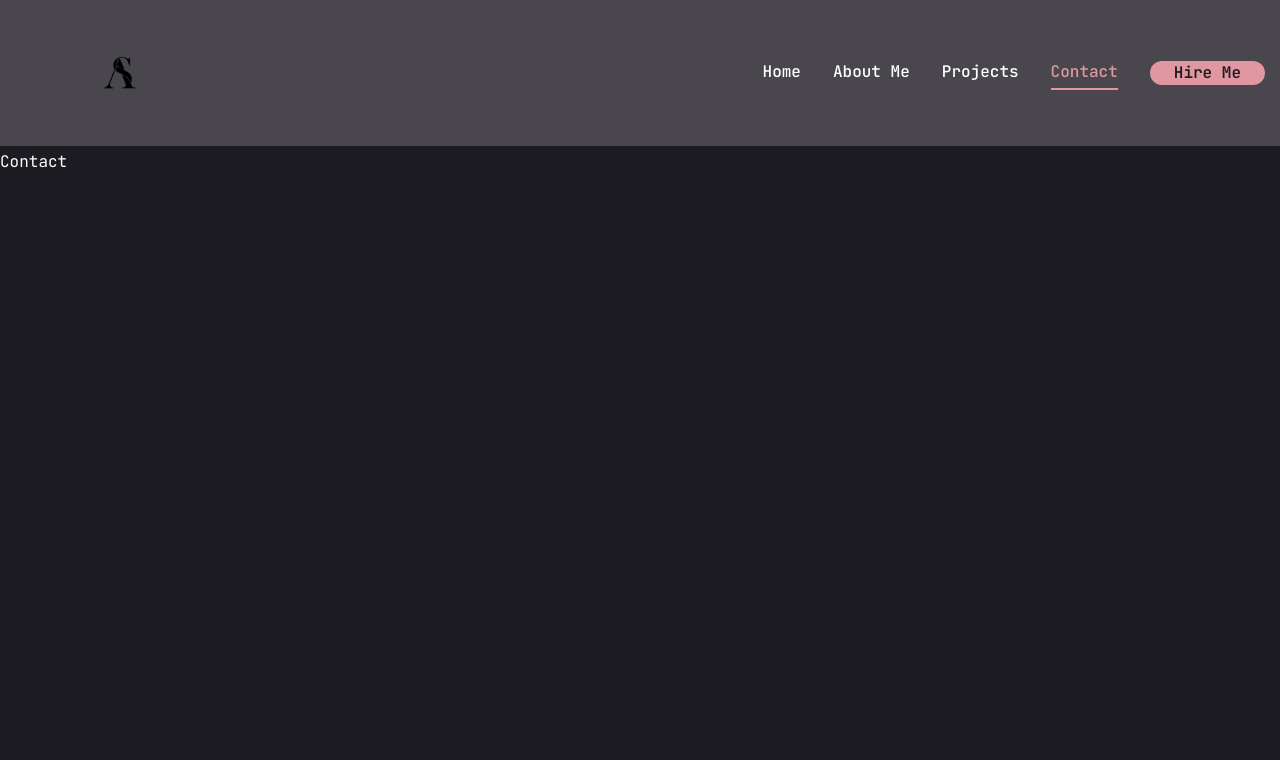
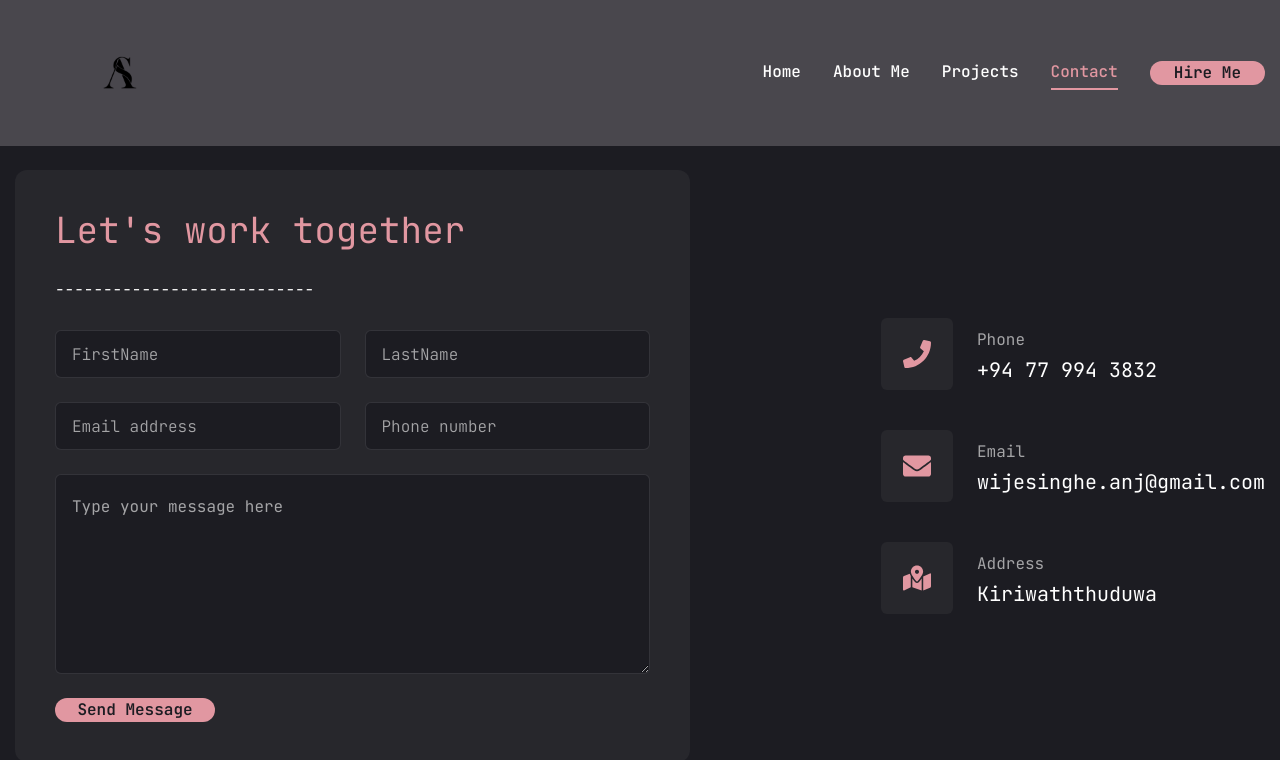
Before and after one commit to SiluniWijesinghe/Portfolio, a Next.js app: page /contact in a window 1280 px wide. Shown: the top 760 px of the page. Built offline with nearby package versions, Linux system fonts and the light colour scheme.

Commit message:
contact section created

```diff
--- a/app/contact/page.jsx
+++ b/app/contact/page.jsx
@@ -1,8 +1,89 @@
+"use client";
 
-function contact() {
+import { Button } from "@/components/ui/button";
+import { Input } from "@/components/ui/input";
+import { Textarea } from "@/components/ui/textarea";
+
+import { FaPhone, FaEnvelope, FaMapMarkedAlt } from "react-icons/fa";
+import { motion } from "framer-motion";
+const info = [
+  {
+    icon: <FaPhone />,
+    title: "Phone",
+    description: "+94 77 994 3832",
+  },
+  {
+    icon: <FaEnvelope />,
+    title: "Email",
+    description: "wijesinghe.anj@gmail.com",
+  },
+  {
+    icon: <FaMapMarkedAlt />,
+    title: "Address",
+    description: "Kiriwaththuduwa",
+  },
+];
+
+const Contact = () => {
   return (
-    <div>Contact</div>
-  )
-}
+    <motion.section
+      initial={{ opacity: 0 }}
+      animate={{
+        opacity: 1,
+        transition: { delay: 2.4, duration: 0.4, ease: "easeIn" },
+      }}
+      className=" py-6"
+    >
+      <div className="container mx-auto">
+        <div className="flex flex-col xl:flex-row gap-[30px]">
+          <div className="xl:w-[54%] order-2 xl:order-none">
+            <form className=" flex flex-col gap-6 p-10 bg-[#27272c] rounded-xl">
+              <h3 className="text-4xl text-accent ">Let's work together</h3>
+              <p>---------------------------</p>
+              {/* input */}
+              <div className="grid grid-cols-1 md:grid-cols-2 gap-6">
+                <Input type="text" placeholder="FirstName" />
+                <Input type="text" placeholder="LastName" />
+                <Input type="email" placeholder="Email address" />
+                <Input type="tel" placeholder="Phone number" />
+              </div>
 
-export default contact
+              <Textarea
+                className="h-[200px]"
+                placeholder="Type your message here"
+              />
+
+              <Button size="md" className="max-w-40">
+                Send Message
+              </Button>
+            </form>
+          </div>
+
+          <div
+            className="flex-1 flex items-center xl:justify-end order-1 xl:order-none mb-8
+          xl:mb-0"
+          >
+            <ul className="flex flex-col gap-10">
+              {info.map((item, index) => {
+                return (
+                  <li key={index} className="flex items-center gap-6">
+                    <div className="w-[52px] h-[52px] xl:w-[72px] xl:h-[72px] bg-[#27272c] text-accent rounded-md flex items-center justify-center">
+                      <div className="text-[28px]">{item.icon}</div>
+                    </div>
+                    <div className="flex-1">
+                      <p className="text-white/60">{item.title}</p>
+                      <h3 className="text-xl">{item.description}</h3>
+
+                    </div>
+                  </li>
+                );
+              })}
+            </ul>
+          </div>
+        </div>
+      </div>
+    </motion.section>
+  );
+};
+
+export default Contact;
--- a/components/ui/input.jsx
+++ b/components/ui/input.jsx
@@ -1,19 +1,20 @@
-import * as React from "react"
+import * as React from "react";
 
-import { cn } from "@/lib/utils"
+import { cn } from "@/lib/utils";
 
 const Input = React.forwardRef(({ className, type, ...props }, ref) => {
   return (
-    (<input
+    <input
       type={type}
       className={cn(
-        "flex h-10 w-full rounded-md border border-slate-200 bg-white px-3 py-2 text-sm ring-offset-white file:border-0 file:bg-transparent file:text-sm file:font-medium placeholder:text-slate-500 focus-visible:outline-none focus-visible:ring-2 focus-visible:ring-slate-950 focus-visible:ring-offset-2 disabled:cursor-not-allowed disabled:opacity-50 dark:border-slate-800 dark:bg-slate-950 dark:ring-offset-slate-950 dark:placeholder:text-slate-400 dark:focus-visible:ring-slate-300",
+        "flex h-[48px] rounded-md border border-white/10 focus:border-accent font-light bg-primary px-4 py-5 text-base placeholder:text-white/60 outline-none",
         className
       )}
       ref={ref}
-      {...props} />)
+      {...props}
+    />
   );
-})
-Input.displayName = "Input"
+});
+Input.displayName = "Input";
 
-export { Input }
+export { Input };
--- a/components/ui/textarea.jsx
+++ b/components/ui/textarea.jsx
@@ -6,7 +6,7 @@
   return (
     (<textarea
       className={cn(
-        "flex min-h-[80px] w-full rounded-md border border-slate-200 bg-white px-3 py-2 text-sm ring-offset-white placeholder:text-slate-500 focus-visible:outline-none focus-visible:ring-2 focus-visible:ring-slate-950 focus-visible:ring-offset-2 disabled:cursor-not-allowed disabled:opacity-50 dark:border-slate-800 dark:bg-slate-950 dark:ring-offset-slate-950 dark:placeholder:text-slate-400 dark:focus-visible:ring-slate-300",
+        "flex min-h-[80px] w-full rounded-md border border-white/10 bg-primary px-4 py-5 text-base placeholder:text-white/60 focus-visible:outline-none focus-visible:ring-1 focus-visible:ring-accent focus-visible:ring-offset-0 disabled:cursor-not-allowed disabled:opacity-50",
         className
       )}
       ref={ref}
```
